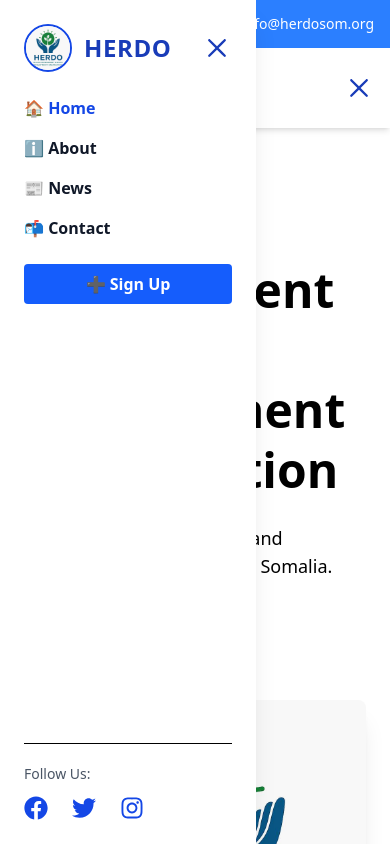
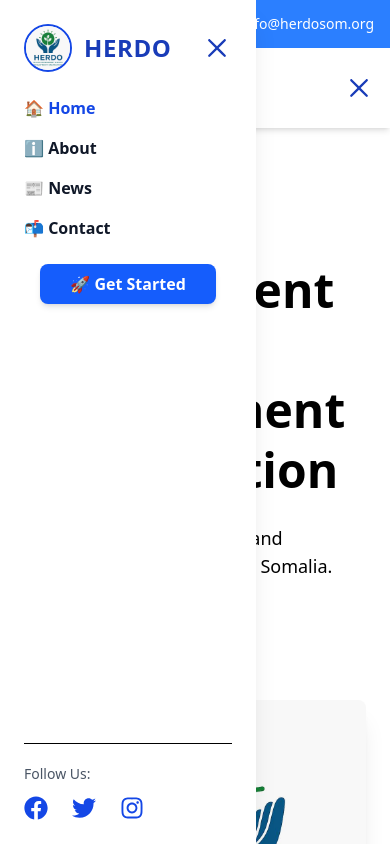
Before and after one commit to EngHassan8/herdosom.f, a React (Vite) app: page / in a window 390 px wide. Both pictures are taken after a click on the icon 359 px from the left and 88 px from the top of the page. Shown: the top 844 px of the page. Built offline with nearby package versions, Linux system fonts and the light colour scheme.

Commit message:
header Update

```diff
--- a/src/components/Header.jsx
+++ b/src/components/Header.jsx
@@ -140,7 +140,7 @@ export default function Header() {
                   <li><NavLink to="/contact" onClick={() => setIsOpen(false)} className={({ isActive }) => isActive ? 'text-blue-700 font-bold' : 'hover:text-blue-600'}>📬 Contact</NavLink></li>
                 </ul>
 
-                {/* Drawer User Info or Signup */}
+                {/* Drawer User Info or Get Started */}
                 {user ? (
                   <div className="mt-6 px-5 py-3 border-t text-gray-700">
                     <div className="w-10 h-10 bg-blue-700 text-white rounded-full flex items-center justify-center font-bold text-sm shadow-md mb-2">
@@ -158,9 +158,13 @@ export default function Header() {
                     </button>
                   </div>
                 ) : (
-                  <div className="mt-6">
-                    <NavLink to="/sign" onClick={() => setIsOpen(false)} className="block bg-blue-600 text-white text-center py-2 rounded hover:bg-blue-700">
-                      ➕ Sign Up
+                  <div className="mt-6 px-4">
+                    <NavLink
+                      to="/sign"
+                      onClick={() => setIsOpen(false)}
+                      className="block bg-blue-600 hover:bg-blue-700 text-white text-center py-2 rounded-lg shadow-md font-semibold transition duration-200"
+                    >
+                      🚀 Get Started
                     </NavLink>
                   </div>
                 )}
```
